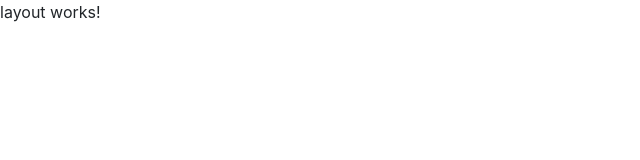
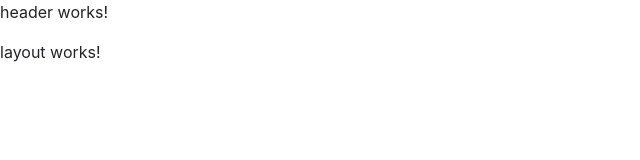
Before and after one commit to gauravprwl14/minton-admin-dashboard-angular5-bootstrap4, an Angular app: page / in a window 1280 px wide. Shown: the top 160 px of the page, without its empty margins (0-640 px from the left). Built offline with nearby package versions, Linux system fonts and the light colour scheme.

Commit message:
added basic header component

```diff
--- a/src/app/layout/layout.component.html
+++ b/src/app/layout/layout.component.html
@@ -1,3 +1,4 @@
+<app-header></app-header>
 <p>
   layout works!
 </p>
--- /dev/null
+++ b/src/app/shared/components/header/header.component.html
@@ -0,0 +1,3 @@
+<p>
+  header works!
+</p>
--- /dev/null
+++ b/src/app/shared/components/header/header.component.ts
@@ -0,0 +1,15 @@
+import { Component, OnInit } from '@angular/core';
+
+@Component({
+  selector: 'app-header',
+  templateUrl: './header.component.html',
+  styleUrls: ['./header.component.scss']
+})
+export class HeaderComponent implements OnInit {
+
+  constructor() { }
+
+  ngOnInit() {
+  }
+
+}
```
Also changed, not shown: src/app/layout/layout.module.ts (+8 -10 lines), src/app/shared/components/header/header.component.scss (added), 1 other file (tests, documents, lock files or other folders).
